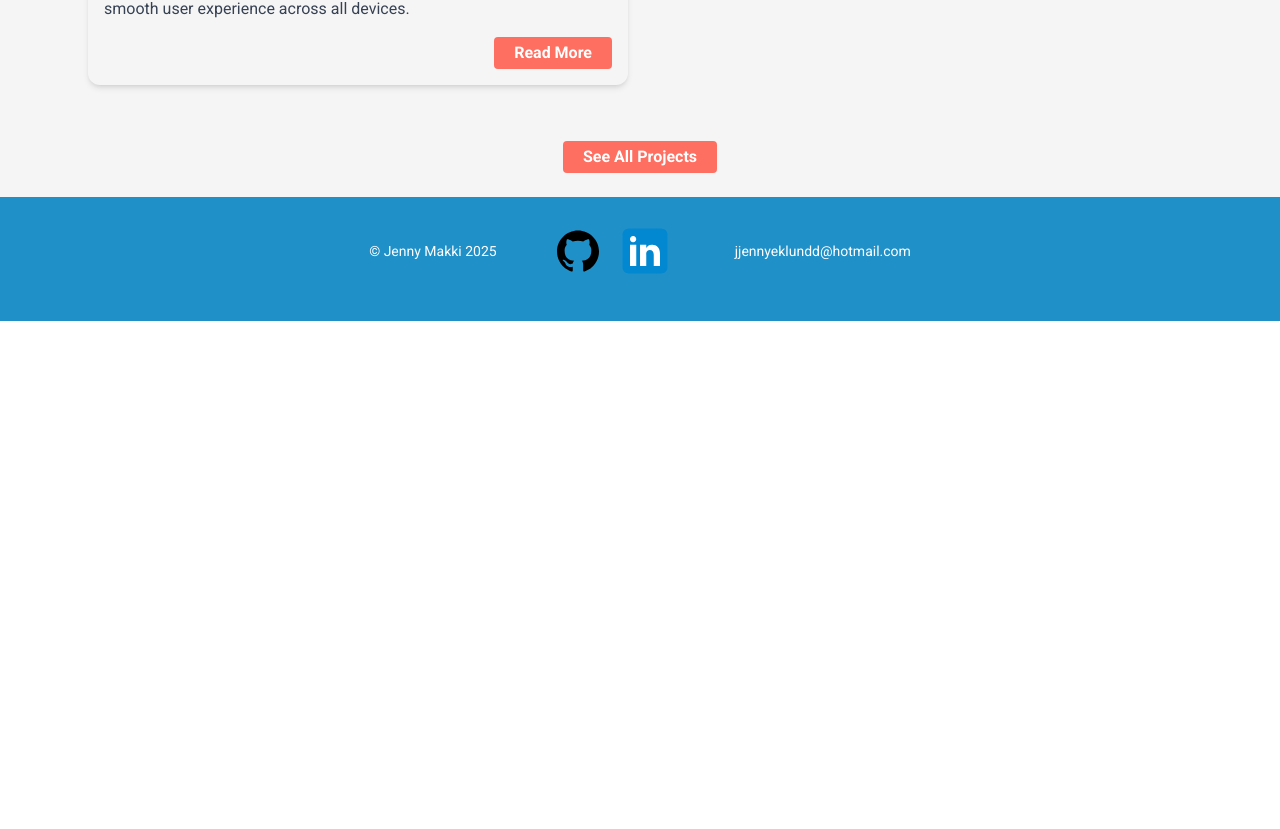
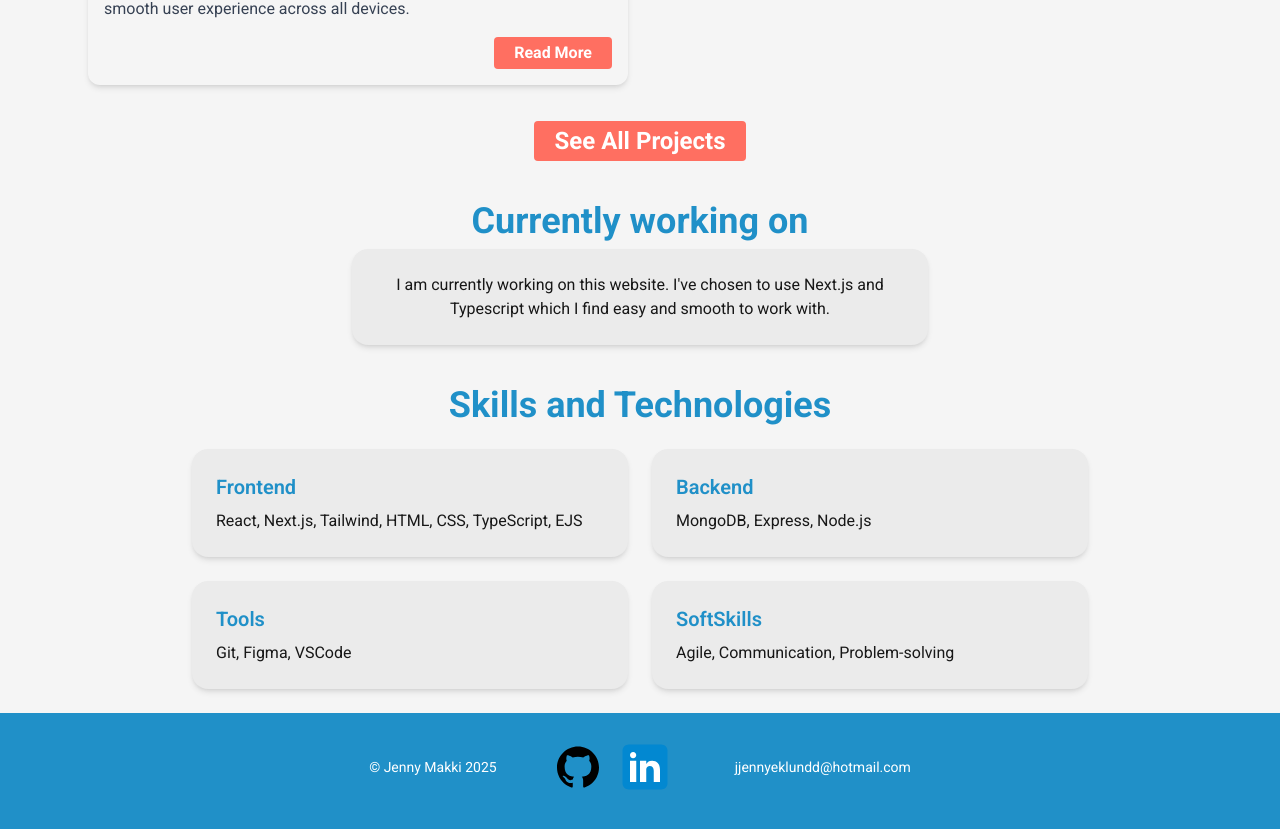
Before and after one commit to jennymakki/jennys-presentation, a Next.js app: page / in a window 1280 px wide. Shown: the part 2019-2848 px from the top of the page. Before the commit the page ends 2340 px from the top, so only its background shows below. Built offline with nearby package versions, Linux system fonts and the light colour scheme.

Commit message:
added skills

```diff
--- a/src/app/page.tsx
+++ b/src/app/page.tsx
@@ -1,35 +1,53 @@
 "use client";
-import Header from "@/components/header"
+import Header from "@/components/header";
 import Footer from "@/components/footer";
 import Introduction from "@/components/introduction";
 import { projects } from "../data/projects";
 import { ProjectCard } from "@/components/ProjectCard";
+import Skills from "@/components/Skills";
+import { skills } from "@/data/skills";
 
 export default function Home() {
-  const limitedProjects = projects.slice(0,6);
+  const limitedProjects = projects.slice(0, 6);
   return (
     <div className="grid grid-rows-[auto_auto_1fr_auto] bg-[#f5f5f5] items-center min-h-screen font-roboto">
       <header className="row-start-1">
         <Header />
       </header>
       <section className="flex flex-col gap-[32px] row-start-2 items-center">
-        <Introduction/>
+        <Introduction />
       </section>
       <section className="row-start-3 p-6">
-        <h2 className="text-[#2090C8] font-roboto font-bold text-3xl md:text-4xl text-center mb-3">My Projects</h2>
+        <h2 className="text-[#2090C8] font-roboto font-bold text-3xl md:text-4xl text-center mb-3">
+          My Projects
+        </h2>
         <div className="row-start-3 grid grid-cols-1 md:grid-cols-2 gap-6 p-6 max-w-6xl mx-auto w-full">
-        {limitedProjects.map((project) => (
-          <ProjectCard key={project.title} project={project}/>
-        ))}
+          {limitedProjects.map((project) => (
+            <ProjectCard key={project.title} project={project} />
+          ))}
         </div>
-        <div className="flex justify-center mt-8">
-          <button className="text-white font-bold bg-[#FF6F61] px-5 py-1 rounded hover:bg-[#FF8A75] hover:cursor-pointer"
-          onClick={() => {
-            window.location.href ="/projects";
-          }}
+        <div className="flex justify-center mt-3">
+          <button
+            className="text-white font-bold bg-[#FF6F61] px-5 py-1 text-2xl rounded hover:bg-[#FF8A75] hover:cursor-pointer"
+            onClick={() => {
+              window.location.href = "/projects";
+            }}
           >
             See All Projects
           </button>
+        </div>
+        <div className="items-center mt-10">
+          <h4 className="text-[#2090C8] font-roboto font-bold text-3xl md:text-4xl text-center mb-2">
+            Currently working on</h4>
+            <div className="max-w-xl bg-[#EBEBEB] rounded-2xl shadow-md p-6 mx-auto">
+            <p className="text-center text-md">I am currently working on this website. I've chosen to use Next.js and Typescript which I find easy and smooth to work with.</p>
+            </div>
+        </div>
+        <div className="flex flex-col items-center mt-10 px-4">
+          <h3 className="text-[#2090C8] font-roboto font-bold text-3xl md:text-4xl text-center mb-6">
+            Skills and Technologies
+          </h3>
+          <Skills />
         </div>
       </section>
       <footer className="row-start-4 bg-[#2090C8] w-full">
--- /dev/null
+++ b/src/components/Skills.tsx
@@ -0,0 +1,21 @@
+import { skills } from "../data/skills";
+
+export default function Skills() {
+  return (
+    <div className="grid gap-6 md:grid-cols-2 w-full max-w-4xl">
+    {Object.entries(skills).map(([category, items]) => (
+      <div
+        key={category}
+        className="bg-[#EBEBEB] rounded-2xl shadow-md p-6"
+      >
+        <h4 className="text-[#2090C8] text-xl font-semibold mb-2 capitalize">
+          {category}
+        </h4>
+        <p className=" text-base">
+          {items.join(", ")}
+        </p>
+      </div>
+    ))}
+  </div>
+  );
+}
--- /dev/null
+++ b/src/data/skills.ts
@@ -0,0 +1,7 @@
+export const skills =
+    {
+        frontend: ["React", "Next.js", "Tailwind", "HTML", "CSS", "TypeScript", "EJS"],
+        backend: ["MongoDB", "Express", "Node.js"],
+        tools: ["Git", "Figma", "VSCode"],
+        softSkills: ["Agile", "Communication", "Problem-solving"]
+    };
```
